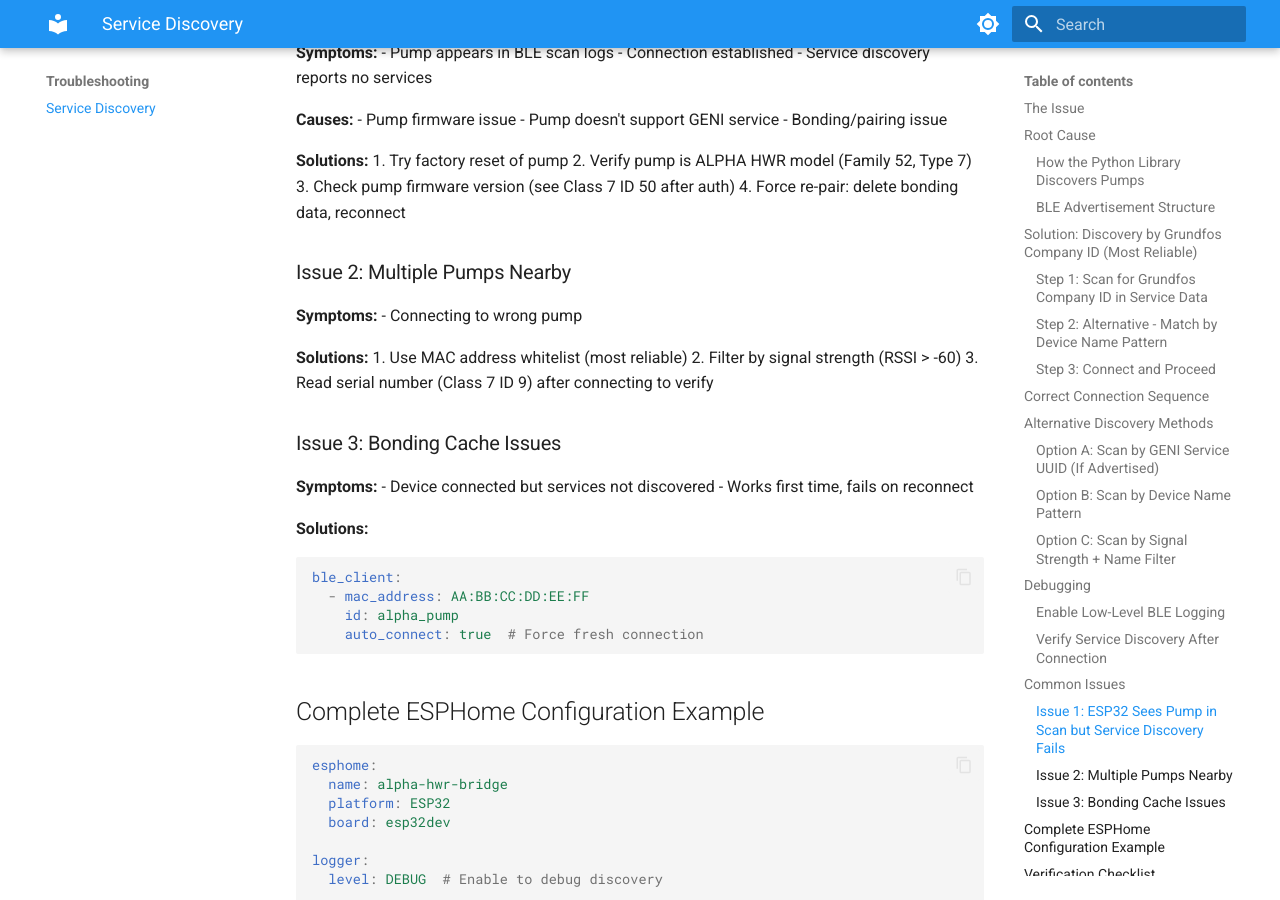
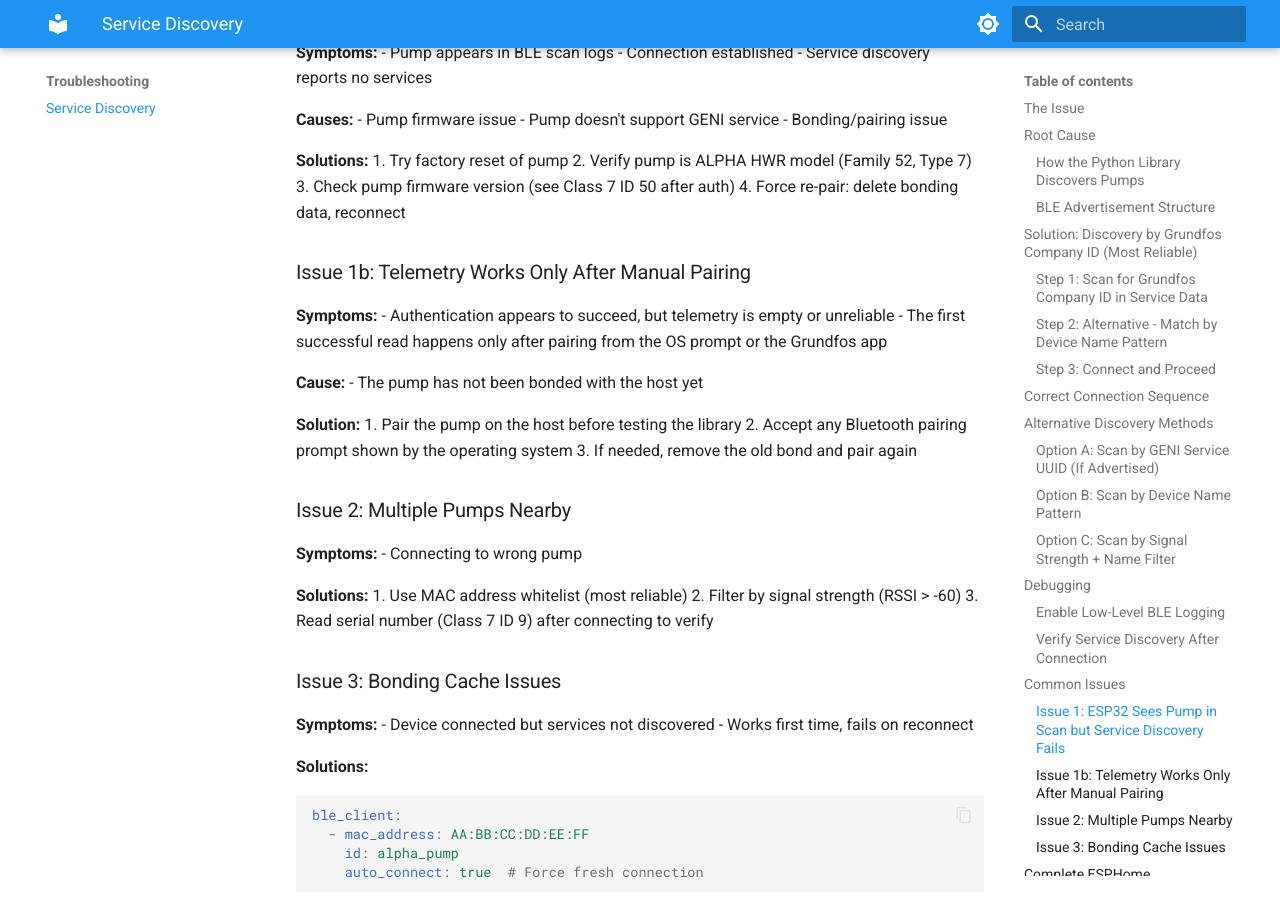
Before and after one commit to eman/alpha-hwr, an MkDocs documentation site: the page built from docs/troubleshooting/service_discovery.md, in a window 1280 px wide and 900 px high, scrolled down 4099 px. Built offline with MkDocs 1.6.1 and Material for MkDocs 9.7.7, drawn with Linux system fonts in a browser that asks for light colours.

Commit message:
docs: clarify pairing requirements

```diff
--- a/docs/troubleshooting/service_discovery.md
+++ b/docs/troubleshooting/service_discovery.md
@@ -189,6 +189,21 @@ void gatt_discover_complete_callback() {
 3. Check pump firmware version (see Class 7 ID 50 after auth)
 4. Force re-pair: delete bonding data, reconnect
 
+### Issue 1b: Telemetry Works Only After Manual Pairing
+
+**Symptoms:**
+- Authentication appears to succeed, but telemetry is empty or unreliable
+- The first successful read happens only after pairing from the OS prompt or
+  the Grundfos app
+
+**Cause:**
+- The pump has not been bonded with the host yet
+
+**Solution:**
+1. Pair the pump on the host before testing the library
+2. Accept any Bluetooth pairing prompt shown by the operating system
+3. If needed, remove the old bond and pair again
+
 ### Issue 2: Multiple Pumps Nearby
 
 **Symptoms:**
```
Also changed, not shown: CHANGELOG.md (+5 -0 lines), README.md (+5 -1 lines), docs/getting_started/installation.md (+4 -0 lines), docs/getting_started/quick_start.md (+4 -0 lines), docs/index.md (+3 -0 lines), docs/protocol/connection.md (+2 -2 lines).
